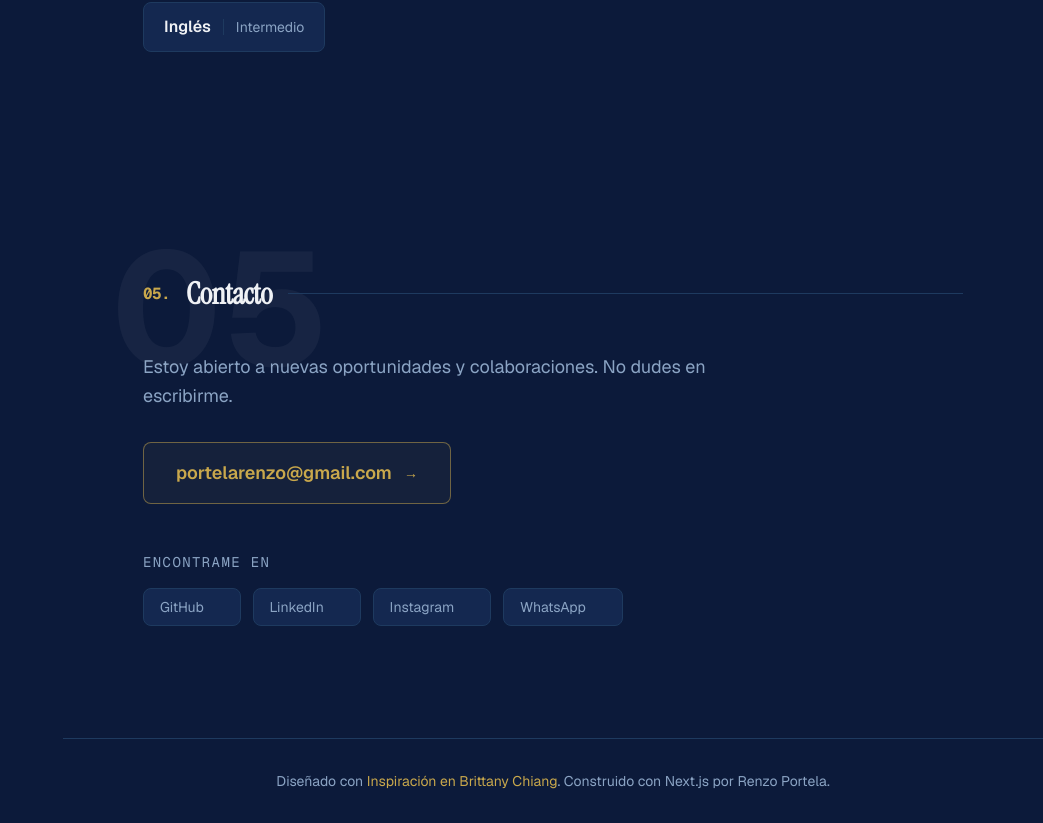
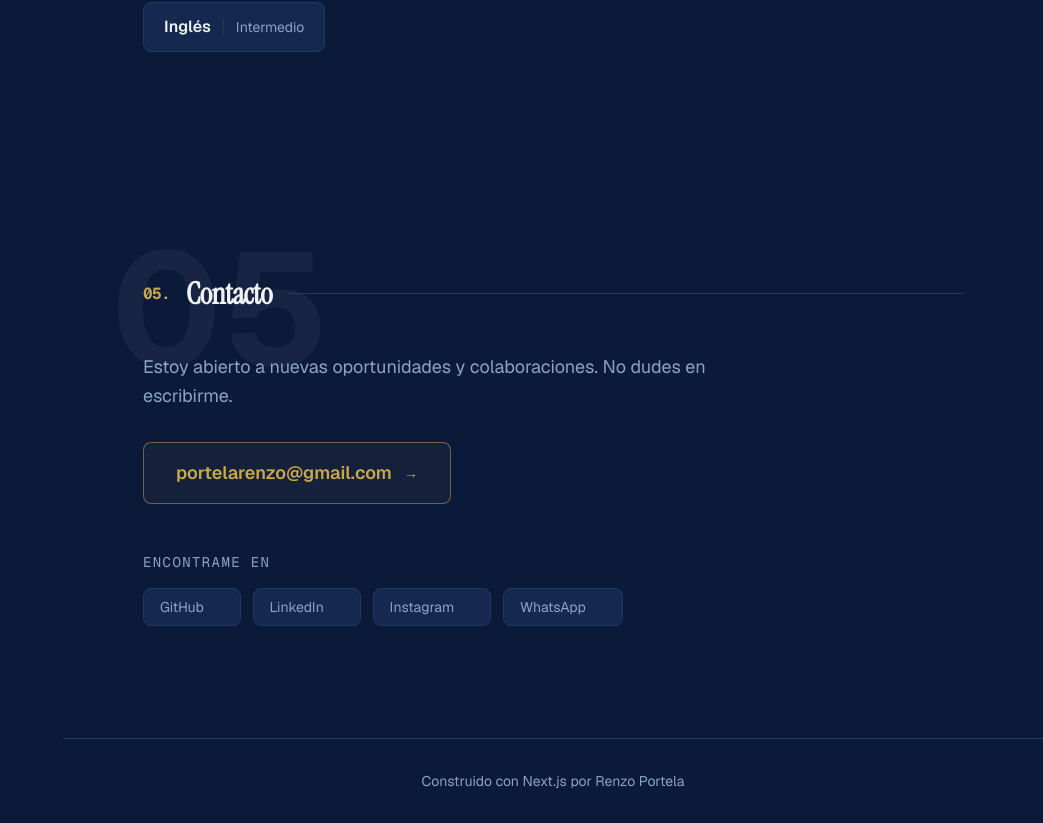
Before and after one commit to renzo23rc/portfolioRP, a Next.js app: page / in a window 1280 px wide. Shown: the part 4086-4909 px from the top of the page, without its empty margins (237-1280 px from the left). Built offline with nearby package versions, Linux system fonts and the light colour scheme.

Commit message:
chore: clean up footer text

```diff
--- a/app/page.tsx
+++ b/app/page.tsx
@@ -411,11 +411,7 @@ export default function HomePage() {
 
         {/* Footer */}
         <footer className="border-t border-border px-8 py-8 text-center text-sm text-muted-foreground md:px-20">
-          <p>
-            Diseñado con{" "}
-            <span className="text-primary">Inspiración en Brittany Chiang</span>
-            . Construido con Next.js por Renzo Portela.
-          </p>
+          <p>Construido con Next.js por Renzo Portela</p>
         </footer>
       </main>
     </div>
```
